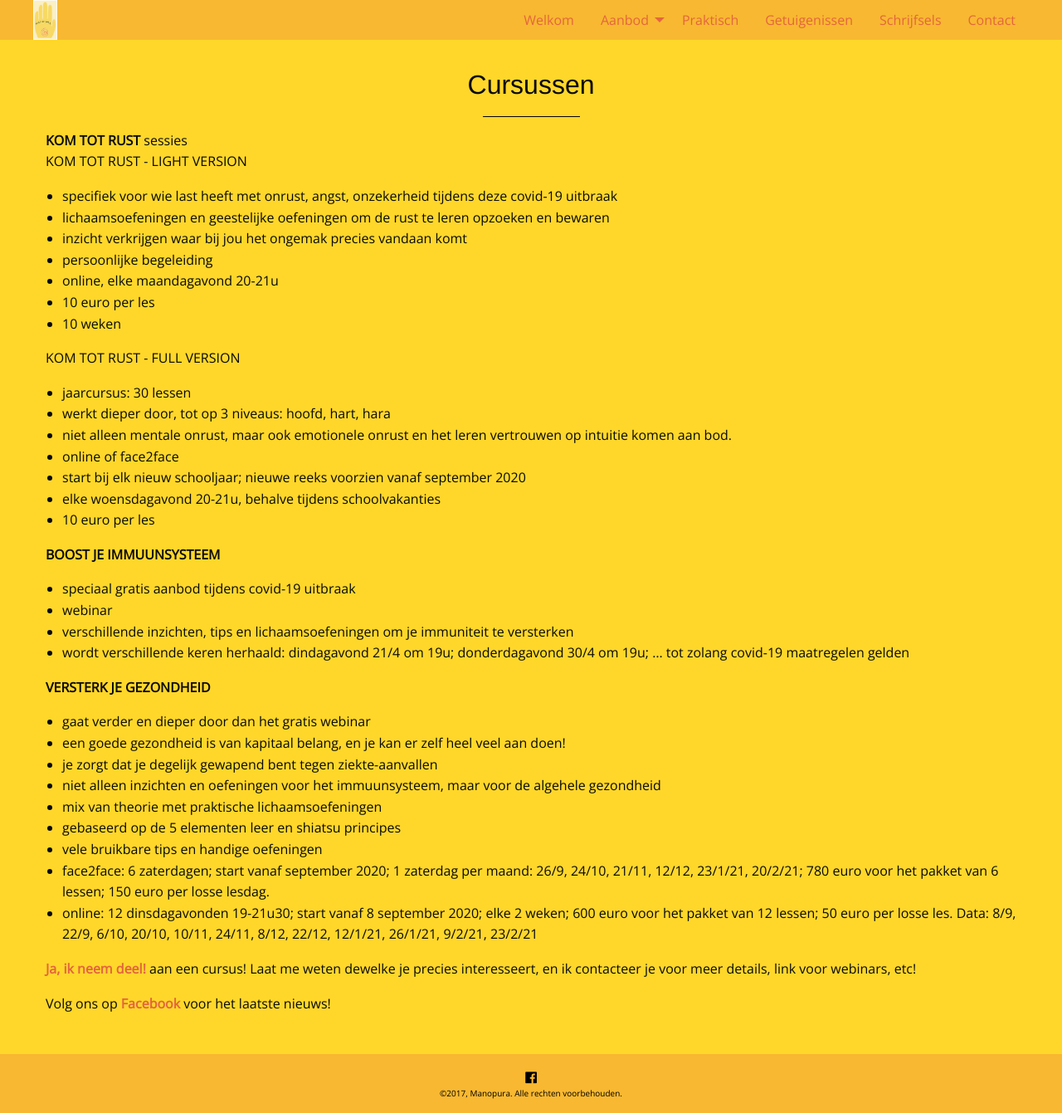
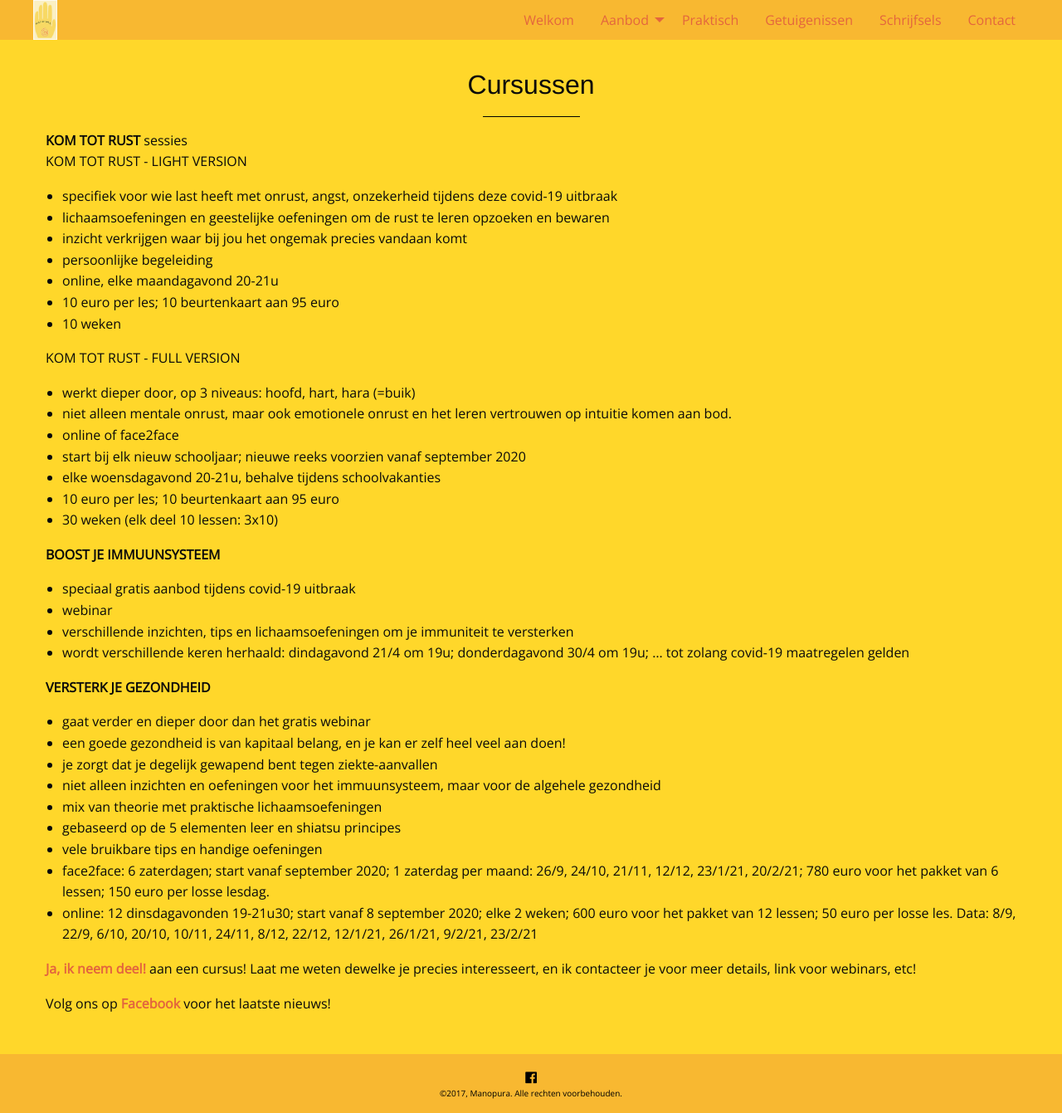
Before and after one commit to manopura/manopura.github.io, a Jekyll site: the page built from cursussen.md, in a window 1280 px wide. Shown: the whole page at 83% size. Built offline with Jekyll 4.4.1, drawn with Linux system fonts in a browser that asks for light colours; nearby versions of some CDN libraries; our own code applies the rules of GitHub Pages for plain Markdown files.

Commit message:
Update cursussen.md

```diff
--- a/cursussen.md
+++ b/cursussen.md
@@ -11,17 +11,17 @@ KOM TOT RUST - LIGHT VERSION
 - inzicht verkrijgen waar bij jou het ongemak precies vandaan komt
 - persoonlijke begeleiding
 - online, elke maandagavond 20-21u
-- 10 euro per les
+- 10 euro per les; 10 beurtenkaart aan 95 euro
 - 10 weken
 
 KOM TOT RUST - FULL VERSION
-- jaarcursus: 30 lessen
-- werkt dieper door, tot op 3 niveaus: hoofd, hart, hara
+- werkt dieper door, op 3 niveaus: hoofd, hart, hara (=buik)
 - niet alleen mentale onrust, maar ook emotionele onrust en het leren vertrouwen op intuitie komen aan bod.
 - online of face2face
 - start bij elk nieuw schooljaar; nieuwe reeks voorzien vanaf september 2020
 - elke woensdagavond 20-21u, behalve tijdens schoolvakanties
-- 10 euro per les
+- 10 euro per les; 10 beurtenkaart aan 95 euro
+- 30 weken (elk deel 10 lessen: 3x10)
 
 
 **BOOST JE IMMUUNSYSTEEM**
```
